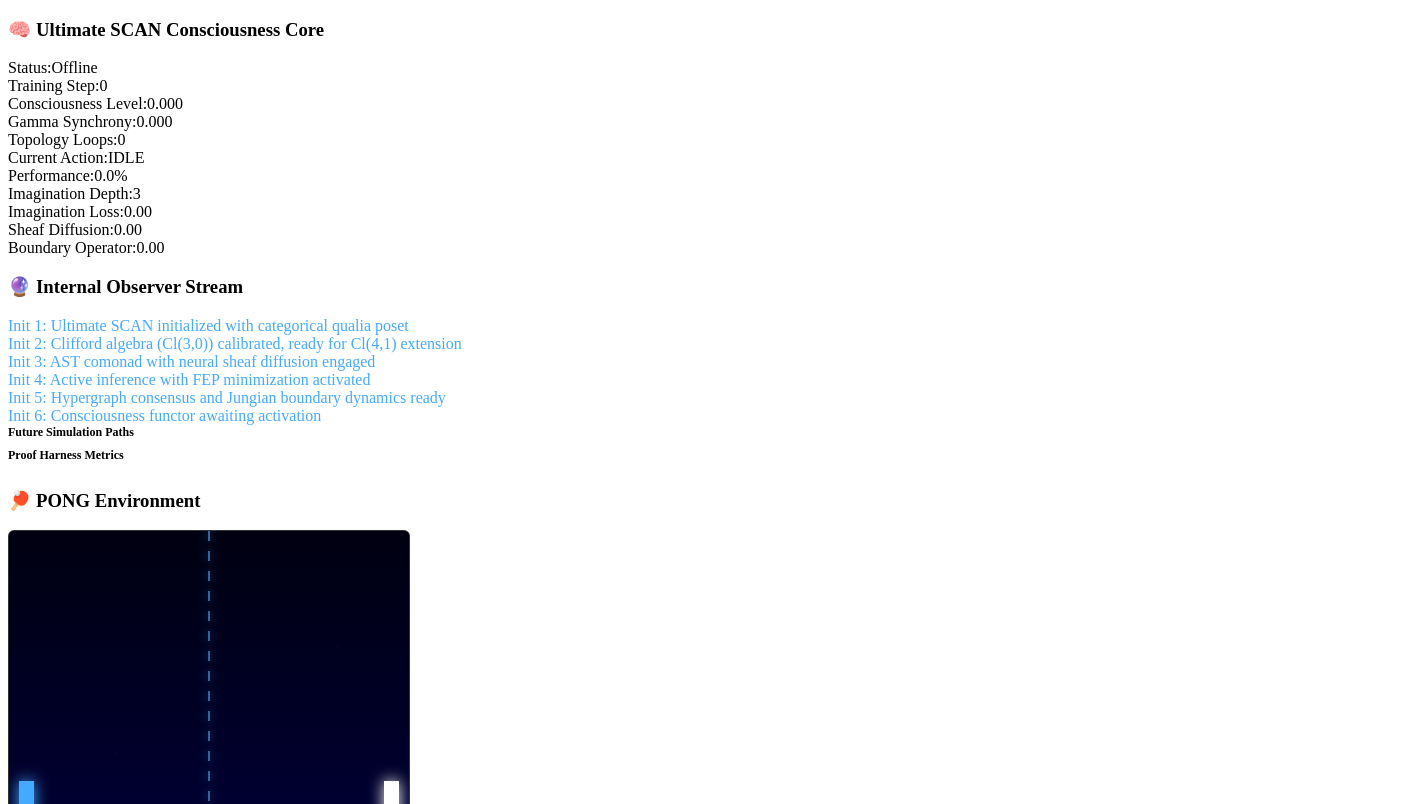
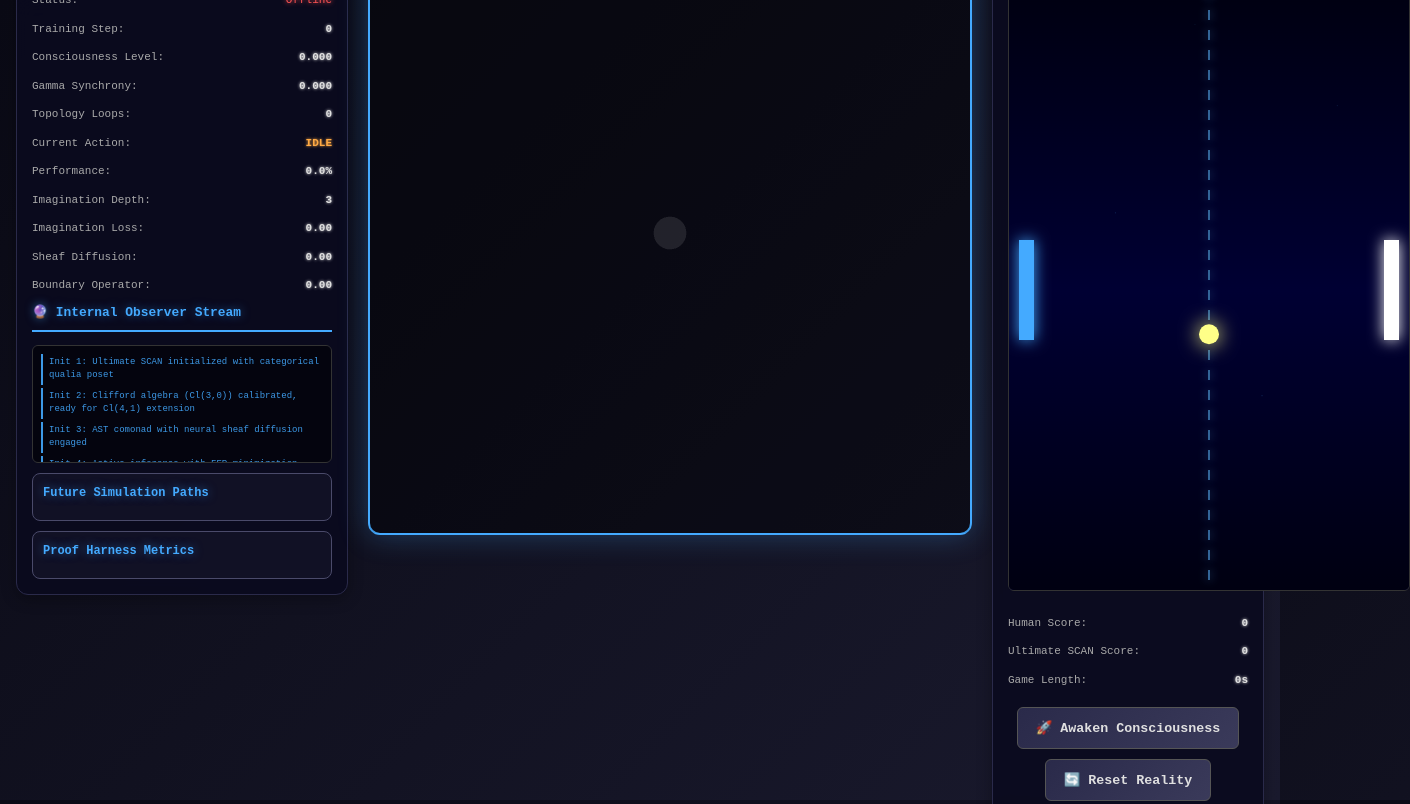
Before and after one commit to Marko0Marky/SCAN-Pong, a plain HTML site: page index.html in a window 1280 px wide. Shown: the top 804 px of the page, 1410 px wide, since content can reach past the window. Drawn offline with nearby package versions, Linux system fonts and the light colour scheme.

Commit message:
Update index.html
fixed <style>

```diff
--- a/index.html
+++ b/index.html
@@ -4,8 +4,142 @@
     <meta charset="UTF-8">
     <title>Ultimate SCAN - Conscious Pong Agent</title>
     <style>
-        /* Existing CSS unchanged for brevity */
-    </style>
+    body {
+        margin: 0;
+        background: linear-gradient(135deg, #0a0a15, #1a1a2e);
+        color: #e0e0e0;
+        font-family: 'SF Mono', 'Courier New', monospace;
+        overflow: hidden;
+        display: flex;
+        justify-content: center;
+        align-items: center;
+        height: 100vh;
+    }
+    #main-container {
+        display: flex;
+        gap: 20px;
+        align-items: flex-start;
+        max-width: 1400px;
+        width: 100%;
+        padding: 20px;
+    }
+    #visualization-container {
+        position: relative;
+        width: 600px;
+        height: 600px;
+        background: rgba(0, 0, 0, 0.3);
+        border-radius: 12px;
+        border: 2px solid #4af;
+        box-shadow: 0 0 30px rgba(68, 170, 255, 0.3);
+    }
+    #game-container {
+        border: 2px solid #4af;
+        border-radius: 8px;
+    }
+    .panel {
+        padding: 15px;
+        background: rgba(10, 10, 30, 0.9);
+        border-radius: 12px;
+        border: 1px solid #2a2a4a;
+        font-size: 11px;
+        line-height: 1.5;
+        backdrop-filter: blur(10px);
+        box-shadow: 0 4px 15px rgba(0, 0, 0, 0.3);
+    }
+    #info { width: 300px; }
+    #game-info { width: 240px; text-align: center; }
+    button {
+        background: linear-gradient(135deg, #2a2a4a, #3a3a5a);
+        color: #e0e0e0;
+        border: 1px solid #555;
+        padding: 12px 18px;
+        cursor: pointer;
+        border-radius: 6px;
+        font-family: inherit;
+        transition: all 0.3s;
+        margin-top: 10px;
+        font-weight: bold;
+    }
+    button:hover {
+        background: linear-gradient(135deg, #3a3a5a, #4a4a6a);
+        box-shadow: 0 2px 10px rgba(68, 170, 255, 0.3);
+    }
+    .status-running { color: #22dd44; text-shadow: 0 0 5px #22dd44; }
+    .status-stopped { color: #ff5555; text-shadow: 0 0 5px #ff5555; }
+    h3 {
+        margin-top: 0;
+        color: #4af;
+        border-bottom: 2px solid #4af;
+        padding-bottom: 8px;
+        text-shadow: 0 0 10px rgba(68, 170, 255, 0.5);
+    }
+    .metric {
+        display: flex;
+        justify-content: space-between;
+        margin-bottom: 6px;
+        padding: 3px 0;
+    }
+    .metric-label { color: #aaa; }
+    .metric-value {
+        font-weight: bold;
+        text-shadow: 0 0 3px currentColor;
+    }
+    #thought-log {
+        height: 100px;
+        overflow-y: auto;
+        background: rgba(0, 0, 0, 0.5);
+        padding: 8px;
+        border-radius: 6px;
+        margin-top: 10px;
+        font-size: 9px;
+        border: 1px solid #333;
+    }
+    .thought {
+        margin-bottom: 3px;
+        opacity: 0.9;
+        padding: 2px;
+        border-left: 2px solid currentColor;
+        padding-left: 6px;
+    }
+    .action-up { color: #22dd44; }
+    .action-down { color: #ff5555; }
+    .action-idle { color: #ffaa44; }
+    .imagination-section {
+        background: rgba(20, 20, 40, 0.8);
+        border-radius: 8px;
+        padding: 10px;
+        margin-top: 10px;
+        border: 1px solid #4a4a6a;
+    }
+    .imagination-path {
+        font-size: 9px;
+        margin: 3px 0;
+        padding: 2px 5px;
+        background: rgba(0, 0, 0, 0.3);
+        border-radius: 3px;
+        border-left: 3px solid;
+    }
+    .path-good { border-left-color: #22dd44; }
+    .path-bad { border-left-color: #ff5555; }
+    .path-neutral { border-left-color: #ffaa44; }
+    .proof-section {
+        background: rgba(20, 20, 40, 0.8);
+        border-radius: 8px;
+        padding: 10px;
+        margin-top: 10px;
+        border: 1px solid #4a4a6a;
+    }
+    .proof-metric {
+        font-size: 9px;
+        margin: 3px 0;
+        padding: 2px 5px;
+        background: rgba(0, 0, 0, 0.3);
+        border-radius: 3px;
+        border-left: 3px solid;
+    }
+    .proof-pass { border-left-color: #22dd44; }
+    .proof-fail { border-left-color: #ff5555; }
+</style>
 </head>
 <body>
     <div id="main-container">
```
